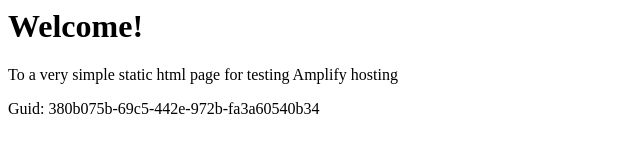
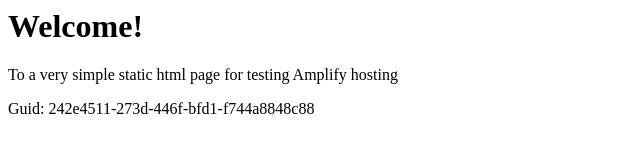
Before and after one commit to aws-aemilia-pdx/Github-PR-Commit-Integration-Test-DoNotTouch-GitHubWebhookPushCanaryTest-v1-gamma-us-west-2, a website: page src/index.html in a window 1280 px wide. Shown: the full height of the page, 0-640 px from the left. Drawn offline with Linux system fonts and the light colour scheme.

Commit message:
commit from integ tests

```diff
--- a/src/index.html
+++ b/src/index.html
@@ -12,6 +12,6 @@
 <body>
     <h1>Welcome!</h1>
     <p>To a very simple static html page for testing Amplify hosting</p>
-    <p>Guid: 380b075b-69c5-442e-972b-fa3a60540b34</p></body>
+    <p>Guid: 242e4511-273d-446f-bfd1-f744a8848c88</p></body>
 
 </html>
```
